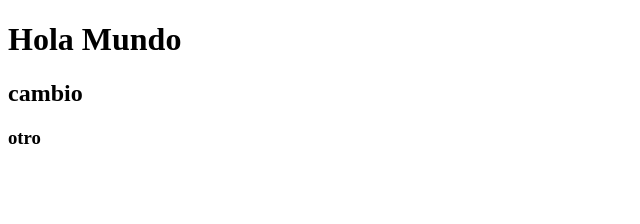
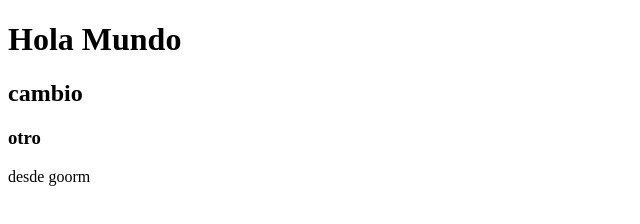
Before and after one commit to inforcad/prueba, a plain HTML site: page prueba.html in a window 1280 px wide. Shown: the whole page, without its empty margins (0-640 px from the left). Drawn offline with Linux system fonts and the light colour scheme.

Commit message:
tercera desde goorm

```diff
--- a/prueba.html
+++ b/prueba.html
@@ -10,5 +10,6 @@
     <h1>Hola Mundo</h1>
     <h2>cambio</h2>
     <h3>otro</h3>
+	desde goorm
 </body>
 </html>
```
